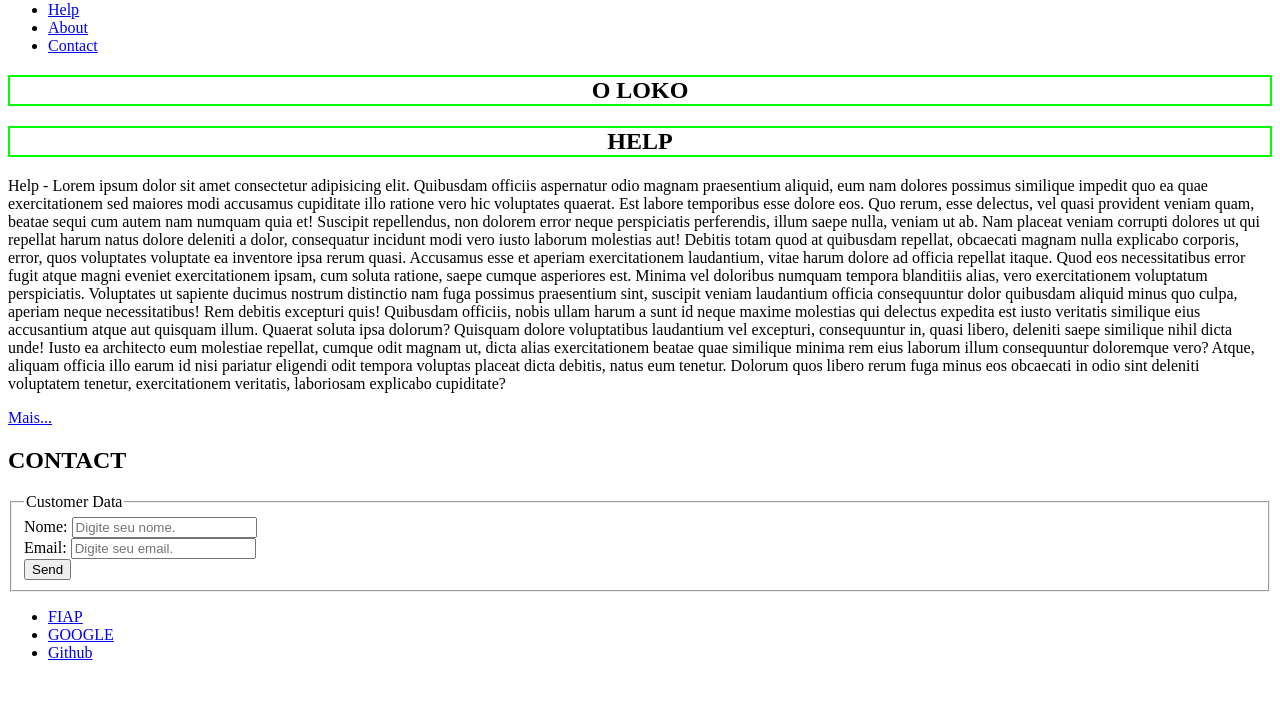
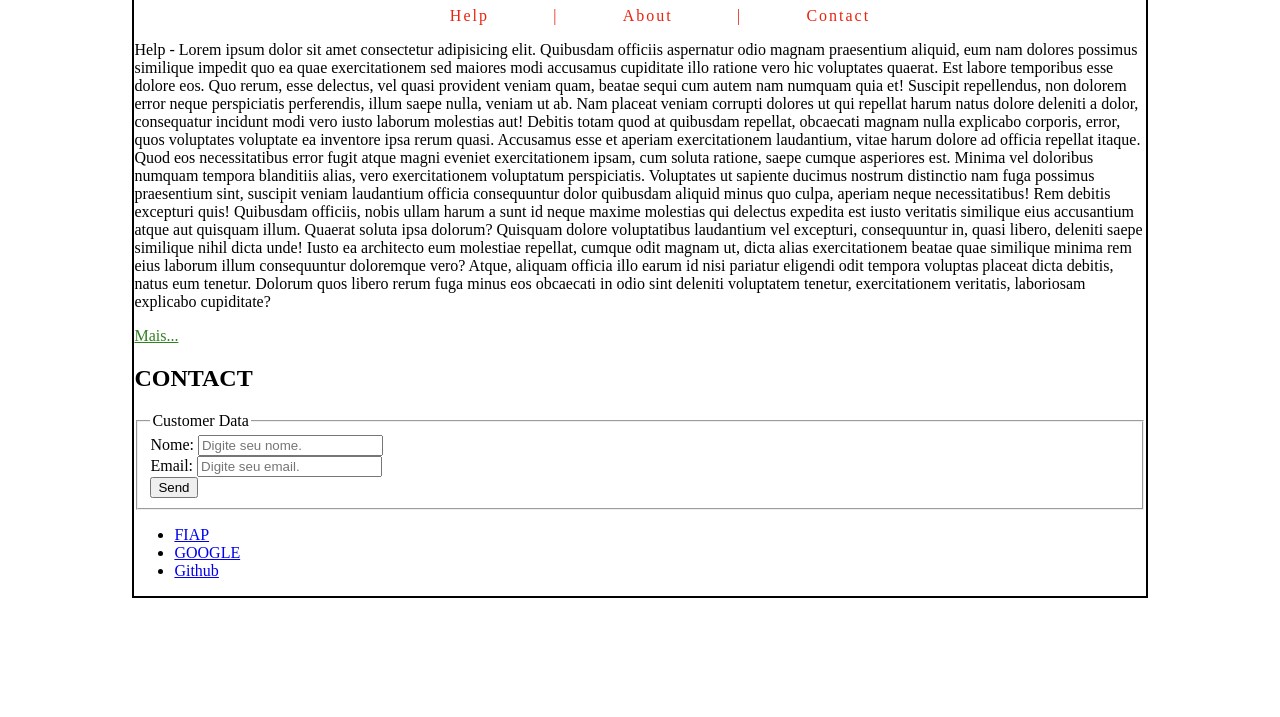
Before and after one commit to leandromello1/primeiro-projeto, a plain HTML site: page index.html in a window 1280 px wide. Shown: the part 83-800 px from the top of the page. Drawn offline with Linux system fonts and the light colour scheme.

Commit message:
CSS3 - Efeito cascata, seletores, regras, precedência. css externo, cores e herança.

```diff
--- /dev/null
+++ b/css/estilo.css
@@ -0,0 +1,53 @@
+
+/*Este é um comentário em CSS*/
+/*
+    Este é um comentário
+    em BLOCO em CSS
+*/
+
+/* Quais tags podem ser seletores CSS3: */
+/*
+    - Tag
+    - Class
+    - ID
+    - Atributo
+    - Pseudo-classe
+    - Pseudo-elemento
+*/
+
+/* Tag */
+h1 {
+    color: #318021;
+}
+
+/* Class */
+.link {
+    color: #318021;
+}
+
+ul .link {
+    color: #e8240e;
+    /* border: 2px solid #e8240e; */
+    display: inline;
+    margin: 0 3%;
+
+    /* Nesting links */
+    a{
+        text-decoration: none;
+        color: #e8240e;
+    }
+
+}
+
+#menu ul{
+    text-align: center;
+    letter-spacing: 2px;
+}
+
+/* ID */
+#container {
+    width: 80%;
+    height: 100%;
+    border: 2px solid #000;
+    margin: 0 auto;
+}
--- a/index.html
+++ b/index.html
@@ -7,50 +7,27 @@
     <meta name="viewport" content="width:device-width, initial-scale=1.0" />
     <title>Página Básica</title>
 
-    <!-- As folhas de estilo  através de bloco style -->
+    <link rel="stylesheet" href="./css/estilo.css" />
+  </head>
 
-    <style>
-      h1 {
-        text-align: center;
-        border: solid 2px rgb(255, 0, 0);
-      }
-
-      .meu-h1 {
-        text-align: center;
-        border: solid 2px rgb(0, 0, 255);
-      }
-
-      #meu-h1-2 {
-        text-align: center;
-        border: solid 2px rgb(0, 255, 0);
-      }
-
-      section div h1 {
-        text-align: center;
-        border: solid 2px rgb(0, 255, 0);
-      }
-    </style>
-
-    <!-- As folhas de estilo  através de bloco style -->
-  </head>
   <body>
-    <div class="container">
-      <header class="cabecalho">
+    <div id="container">
+      <header id="cabecalho">
         <h1>Minha Página</h1>
-        <nav class="menu">
+        <nav id="menu">
           <!-- ul = unordered list e só pode conter dentro diretamente dentro de si  li (list item) ou outros uls-->
           <ul>
-            <li><a href="./paginas/help.html"> Help </a></li>
-            <li><a href="./paginas/about.html"> About </a></li>
-            <li><a href="#contact"> Contact </a></li>
+            <li class="link"><a href="./paginas/help.html"> Help </a></li>
+            <li class="link">|</li>
+            <li class="link"><a href="./paginas/about.html"> About </a></li>
+            <li class="link">|</li>
+            <li class="link"><a href="#contact"> Contact </a></li>
           </ul>
         </nav>
       </header>
 
-      <section class="conteudo">
+      <section id="conteudo">
         <div>
-          <h1>O LOKO</h1>
-          <h1>HELP</h1>
           <p>
             Help - Lorem ipsum dolor sit amet consectetur adipisicing elit.
             Quibusdam officiis aspernatur odio magnam praesentium aliquid, eum
@@ -86,7 +63,7 @@
             minus eos obcaecati in odio sint deleniti voluptatem tenetur,
             exercitationem veritatis, laboriosam explicabo cupiditate?
           </p>
-          <a href="./paginas/about.html">Mais...</a>
+          <a class="link" href="./paginas/about.html">Mais...</a>
         </div>
         <div id="contact">
           <h2>CONTACT</h2>
```
